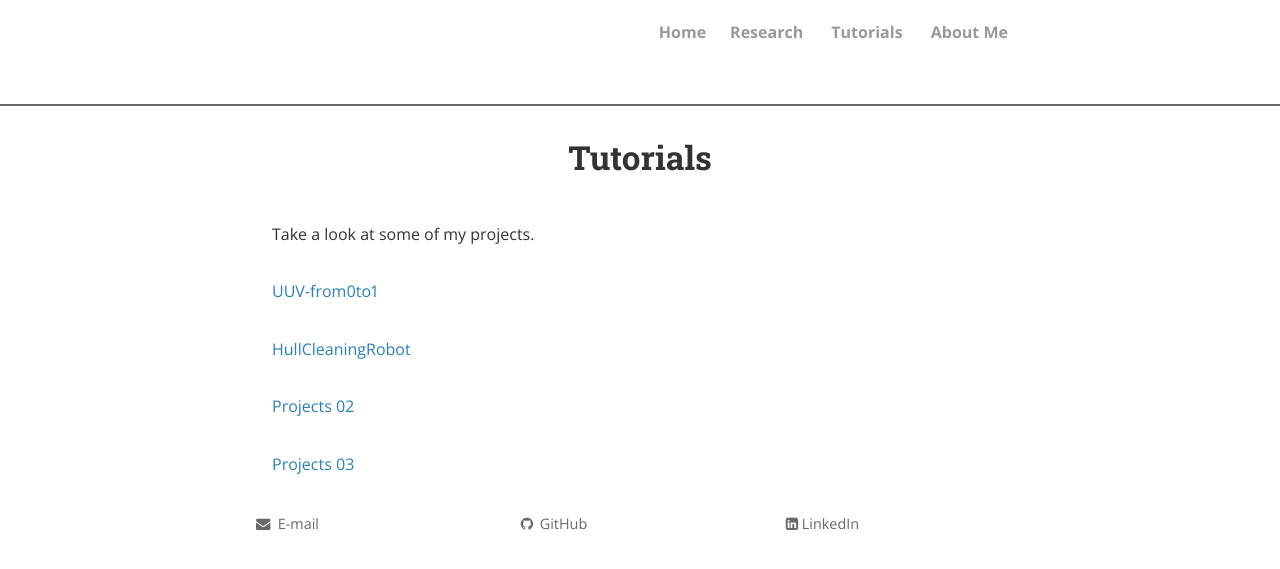
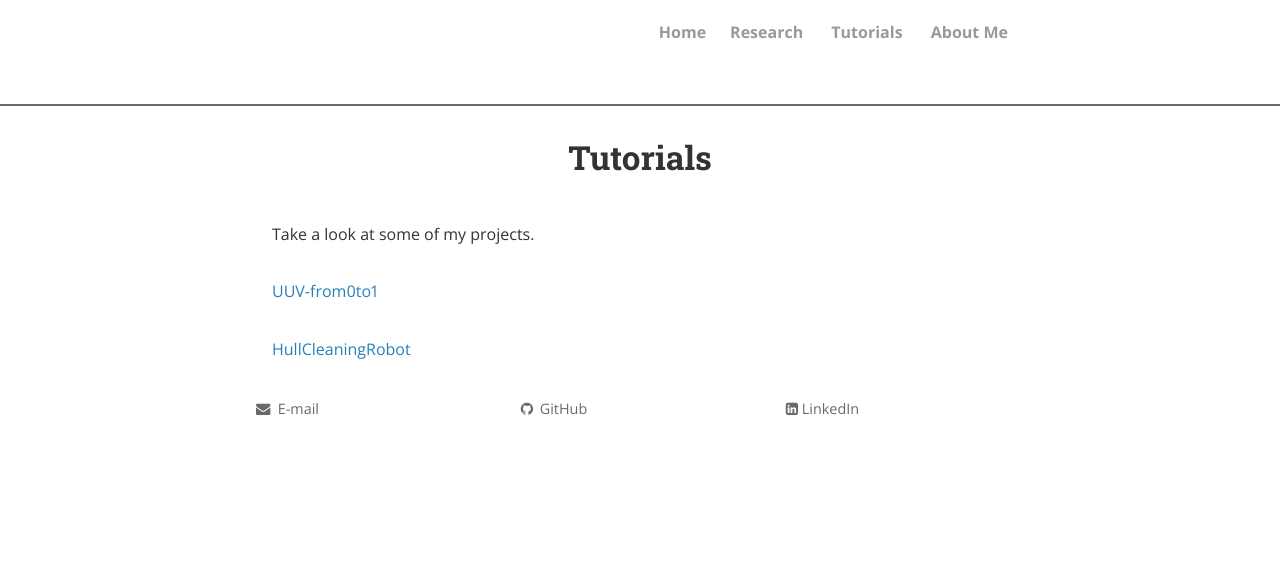
Before and after one commit to Yunga-Wu/Yunga-Wu.github.io, a Jekyll site: the page built from tutorials.html, in a window 1280 px wide. Shown: the top 569 px of the page. Built offline with Jekyll 4.4.1, drawn with Linux system fonts in a browser that asks for light colours; nearby versions of some CDN libraries; comment, search, counter and statistics services are not loaded; a style sheet for code colours, icons or effects is not loaded.

Commit message:
Update tutorials.html

```diff
--- a/tutorials.html
+++ b/tutorials.html
@@ -9,7 +9,3 @@ Take a look at some of my projects.
 <a href="https://github.com/Yunga-Wu/UUV-from0to1" target="_self">UUV-from0to1</a><br>
 <br>
 <a href="https://github.com/Yunga-Wu/HullCleaningRobot" target="_self">HullCleaningRobot</a><br>
-<br>
-<a href="https://github.com/yunga-wu" target="_self">Projects 02</a><br>
-<br>
-<a href="https://github.com/yunga-wu" target="_self">Projects 03</a><br>
```
